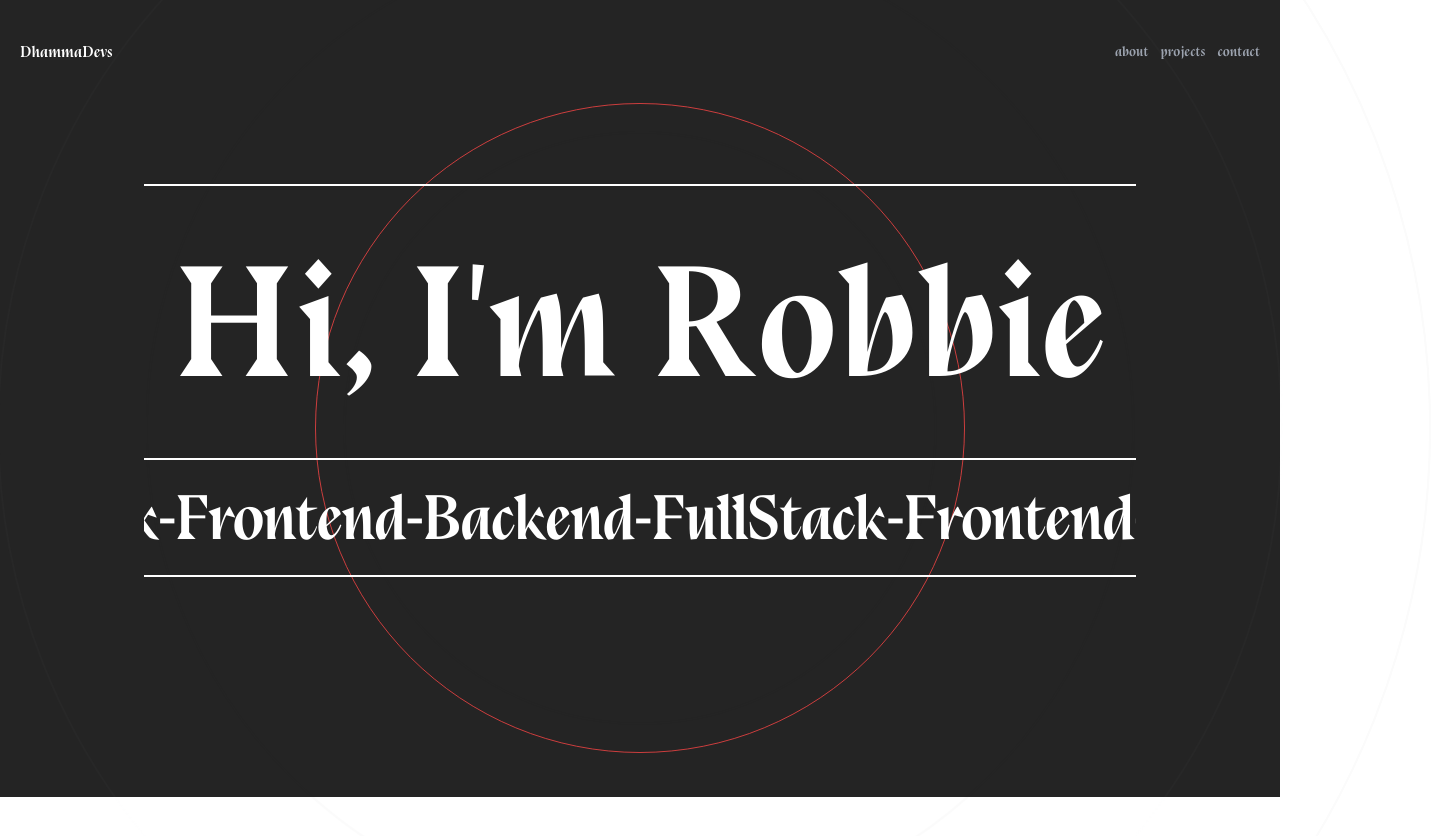
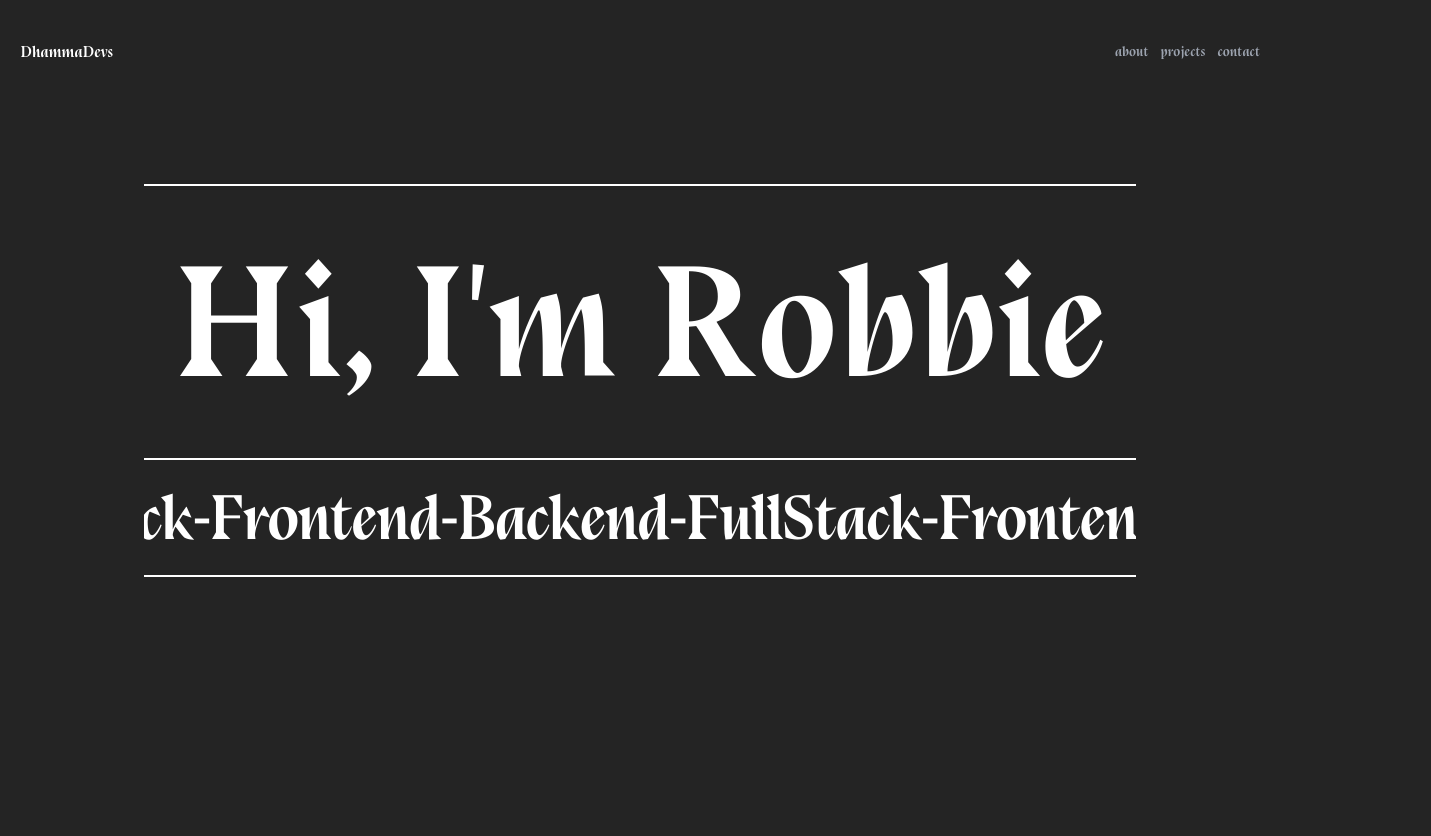
Before and after one commit to RobbieProkop/portfolio, a Next.js app: page / in a window 1280 px wide. Shown: the top 836 px of the page, 1431 px wide, since content can reach past the window. After the commit the page ends 800 px from the top, so only its background shows below. Built offline with nearby package versions, Linux system fonts and the light colour scheme.

Commit message:
commented out the background circles

```diff
--- a/components/BackgroundCircles.tsx
+++ b/components/BackgroundCircles.tsx
@@ -3,14 +3,27 @@ import { motion } from "framer-motion";
 type Props = {};
 const BackgroundCircles = (props: Props) => {
   return (
-    <div className="relative flex justify-center items-center">
-      <div className=" absolute border [#333333] rounded-full h-[650px] w-[650px] mt-[43rem] animate-ping" />
-      <div className=" absolute border border-[#333333] rounded-full h-[300px] w-[300px] mt-[43rem] animate-ping" />
-      <div className=" absolute border border-[#333333] rounded-full h-[500px] w-[500px] mt-[43rem] animate-ping" />
-      <div className=" absolute border border-red-500 rounded-full h-[650px] w-[650px] mt-[43rem] animate-pulse opcaity-20" />
+    <motion.div
+      initial={{
+        opacity: 0,
+      }}
+      animate={{
+        scale: [1, 2, 2, 3, 1],
+        opacity: [0.1, 0.2, 0.4, 0.8, 0.1, 1],
+        borderRadius: ["20%", "20%", "50%", "80%", "20%"],
+      }}
+      transition={{
+        duration: 2.5,
+      }}
+      className="relative flex justify-center items-center"
+    >
+      <div className=" absolute border [#333333] rounded-full h-[650px] w-[650px] mt-[41rem] animate-ping" />
+      <div className=" absolute border border-[#333333] rounded-full h-[300px] w-[300px] mt-[41rem] animate-ping" />
+      <div className=" absolute border border-[#333333] rounded-full h-[500px] w-[500px] mt-[41rem] animate-ping" />
+      <div className=" absolute border border-red-500 rounded-full h-[650px] w-[650px] mt-[41rem] animate-pulse opcaity-20" />
       <div />
-      <div className=" absolute border border-[#333333] rounded-full h-[800px] w-[800px] mt-[43rem] animate-ping" />
-    </div>
+      <div className=" absolute border border-[#333333] rounded-full h-[800px] w-[800px] mt-[41rem] animate-ping" />
+    </motion.div>
   );
 };
 export default BackgroundCircles;
--- a/components/Hero.tsx
+++ b/components/Hero.tsx
@@ -67,8 +67,9 @@ const ParallaxText = ({ children, baseVelocity = 100 }: ParallaxProps) => {
 type Props = {};
 const Hero = (props: Props) => {
   return (
-    <>
-      <BackgroundCircles />
+    // may need these classes for background cirlcles: h-screen flex flex-col space-y-8 items-center justify-center text-center overflow-hidden
+    <div className="">
+      {/* <BackgroundCircles /> */}
       <motion.div
         initial={{
           scale: 0,
@@ -131,7 +132,7 @@ const Hero = (props: Props) => {
         </div> */}
         <div className="line"></div>
       </motion.div>
-    </>
+    </div>
   );
 };
 // <motion.div
--- a/pages/index.tsx
+++ b/pages/index.tsx
@@ -5,7 +5,7 @@ import Hero from "../components/Hero";
 
 const Home: NextPage = () => {
   return (
-    <div className="p-5 max-w-7xl mx-auto bg-[rgb(36,36,36)] text-white">
+    <div className="p-5 max-w-7xl mx-auto text-white">
       <Head>
         <title>DhammaDevs</title>
         <meta name="description" content="Generated by create next app" />
--- a/styles/globals.scss
+++ b/styles/globals.scss
@@ -10,6 +10,7 @@
 
 body {
   font-family: "bluuNext", sans-serif;
+  background-color: rgb(36, 36, 36);
 }
 
 @font-face {
```
